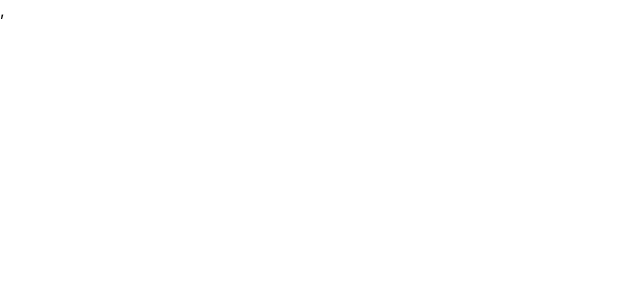
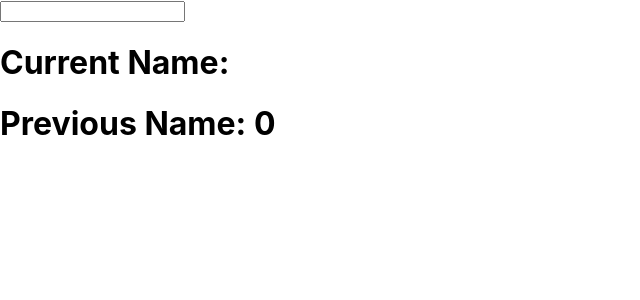
Before and after one commit to harisudheer/myapp, a React (Create React App) app: page / in a window 1280 px wide. Shown: the top 300 px of the page, without its empty margins (0-640 px from the left). Built offline with nearby package versions, Linux system fonts and the light colour scheme.

Commit message:
useref commit

```diff
--- /dev/null
+++ b/src/App24.js
@@ -0,0 +1,20 @@
+import { useState, useEffect, useRef } from "react";
+import ReactDOM from "react-dom/client";
+export default function App24() {
+  const [name, setName] = useState("");
+  const prevName = useRef(0);
+  useEffect(() => {
+    prevName.current = name;
+  });
+  return (
+    <>
+      <input
+        type="text"
+        value={name}
+        onChange={(e) => setName(e.target.value)}
+      />
+      <h1>Current Name: {name}</h1>
+      <h1>Previous Name: {prevName.current}</h1>
+    </>
+  );
+}
--- a/src/index.js
+++ b/src/index.js
@@ -61,10 +61,11 @@
 import "./index.css";
 import App20 from "./App20"
 import App21 from "./App21";
+import App24 from "./App24";
 
 const root = ReactDOM.createRoot(document.getElementById("root"));
 root.render(
   <>
-    <App20 />
+    <App24 />
   </>
 );
```
